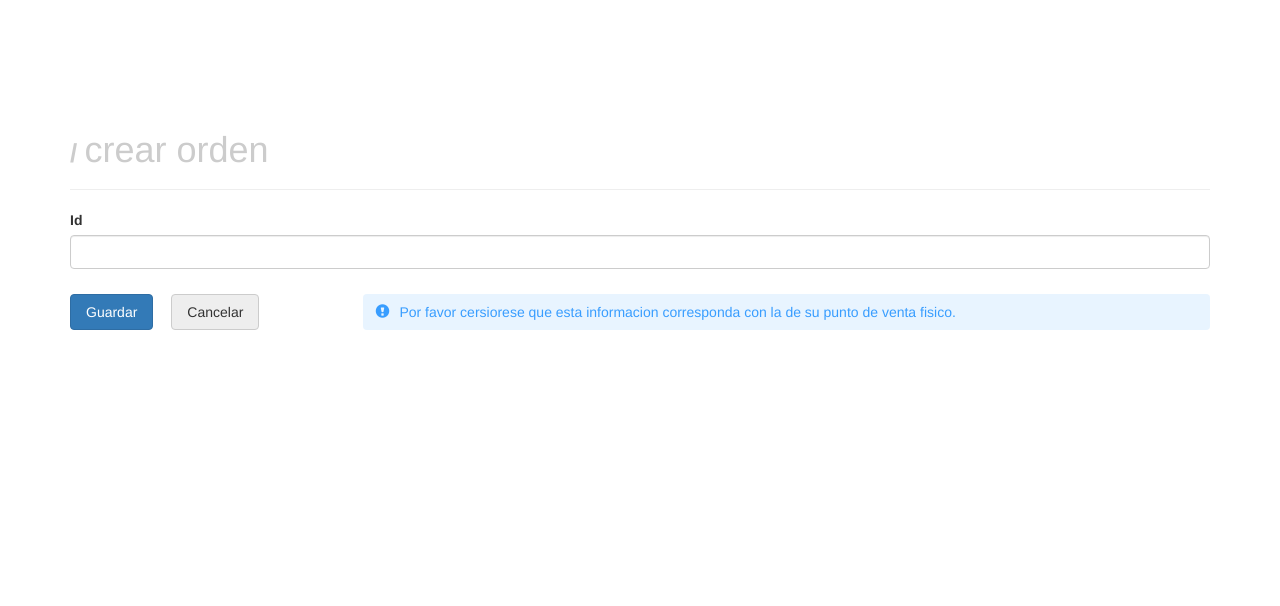
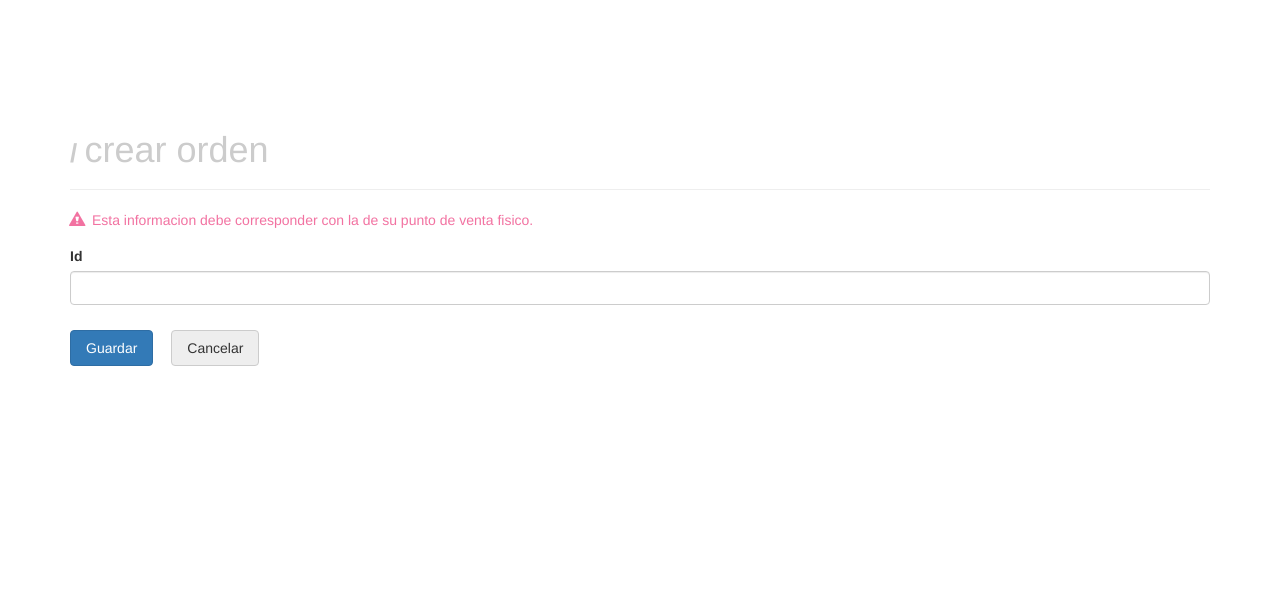
Before and after one commit to decimoseptimo/huizar-crm, a Yii app: template views/order/create.php in a window 1280 px wide. Shown: the top 606 px of the page. Run offline with PHP 8.4 and a stand-in for Yii, Linux system fonts and the light colour scheme; the template is opened without the code that fills it, so the values that code supplies are empty; form fields are guessed from the names that the template uses; some libraries are stand-ins or nearby versions.

Commit message:
Add ActiveForm UI improvements for customer and orders

```diff
--- a/views/order/_form.php
+++ b/views/order/_form.php
@@ -10,20 +10,18 @@ use yii\widgets\ActiveForm;
 
 <div class="order-form">
 
+    <div class="alert-simple">
+        <i class="glyphicon glyphicon-alert"></i> Esta informacion debe corresponder con la de su punto de venta fisico.
+    </div>
+
     <?php $form = ActiveForm::begin(); ?>
 
     <?= $form->field($model, 'id')->textInput() ?>
 
     <div class="row form-row-last">
-        <div class="form-group col-lg-3">
+        <div class="form-group form-group-a col-lg-3">
             <?= Html::submitButton('Guardar', ['class'=>'btn btn-primary']); ?><!--
             --><?= Html::a('Cancelar', Yii::$app->request->referrer, ['class'=>'btn btn-default btn-gray']); ?>
-        </div>
-        <div class="col-lg-9">
-        <div class="alert alert-danger-2">
-            <i class="glyphicon glyphicon-exclamation-sign glyphicon-first"></i>
-            Por favor cersiorese que esta informacion corresponda con la de su punto de venta fisico.
-        </div>
         </div>
     </div>
 
--- a/web/css/site.css
+++ b/web/css/site.css
@@ -89,7 +89,6 @@ a.desc:after {
     padding: 10px 20px;
     margin: 0 0 15px 0;
 }
-
 
 .btn-circle {
     width: 30px;
@@ -204,6 +203,17 @@ a.desc:after {
 
 .form-row-last {
     margin-top: 25px;
+}
+
+/* Alert */
+
+.alert-simple {
+    margin-bottom: 16px;
+    color: rgba(239, 79, 137, .8);
+}
+
+.alert-simple .glyphicon {
+    margin-right: 4px;
 }
 
 /* Overriding Bootstrap Form horizontal */
@@ -336,7 +346,6 @@ a.panel:hover {
     color: #000;
 }
 
-/* */
 .table.customer .id-filter {
     max-width: 30px;
 }
```
Also changed, not shown: models/Customer.php (+11 -5 lines), views/customer/_form.php (+5 -7 lines), views/order/individual-search.php (+18 -1 lines).
